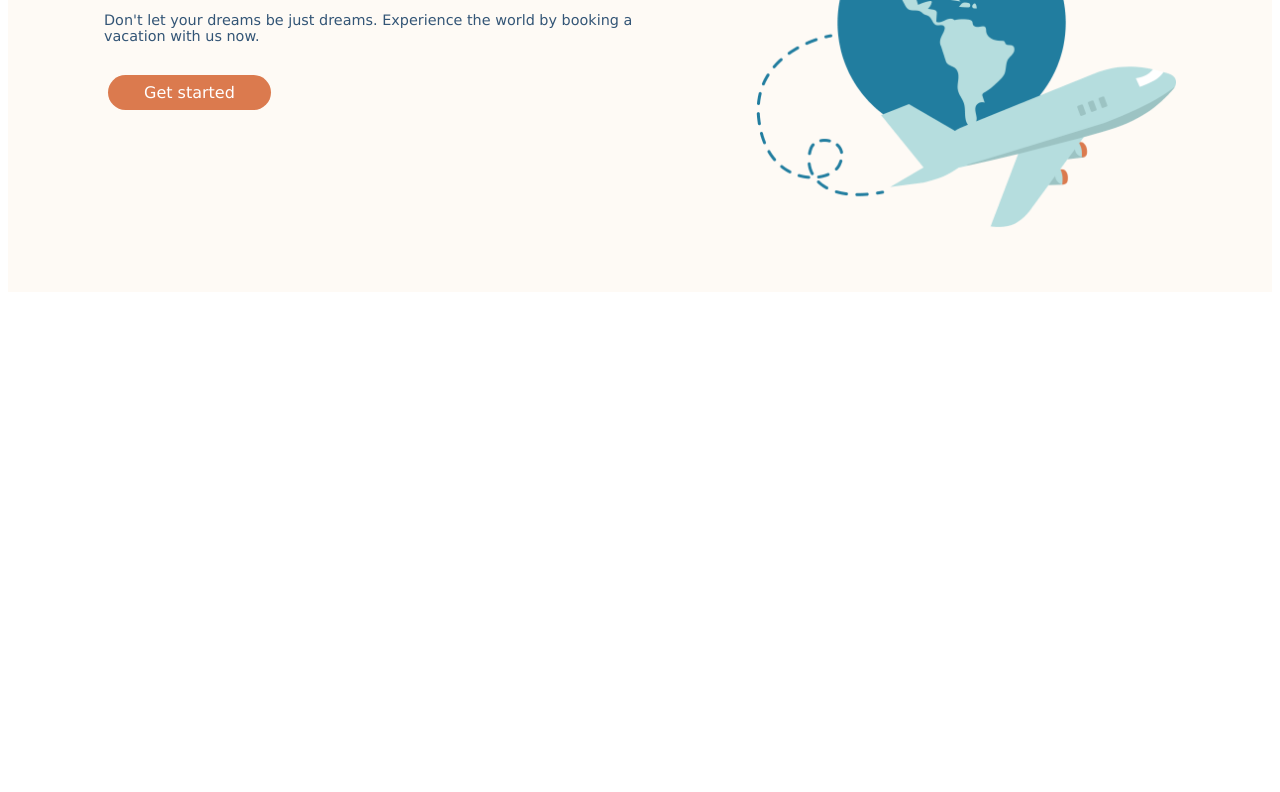
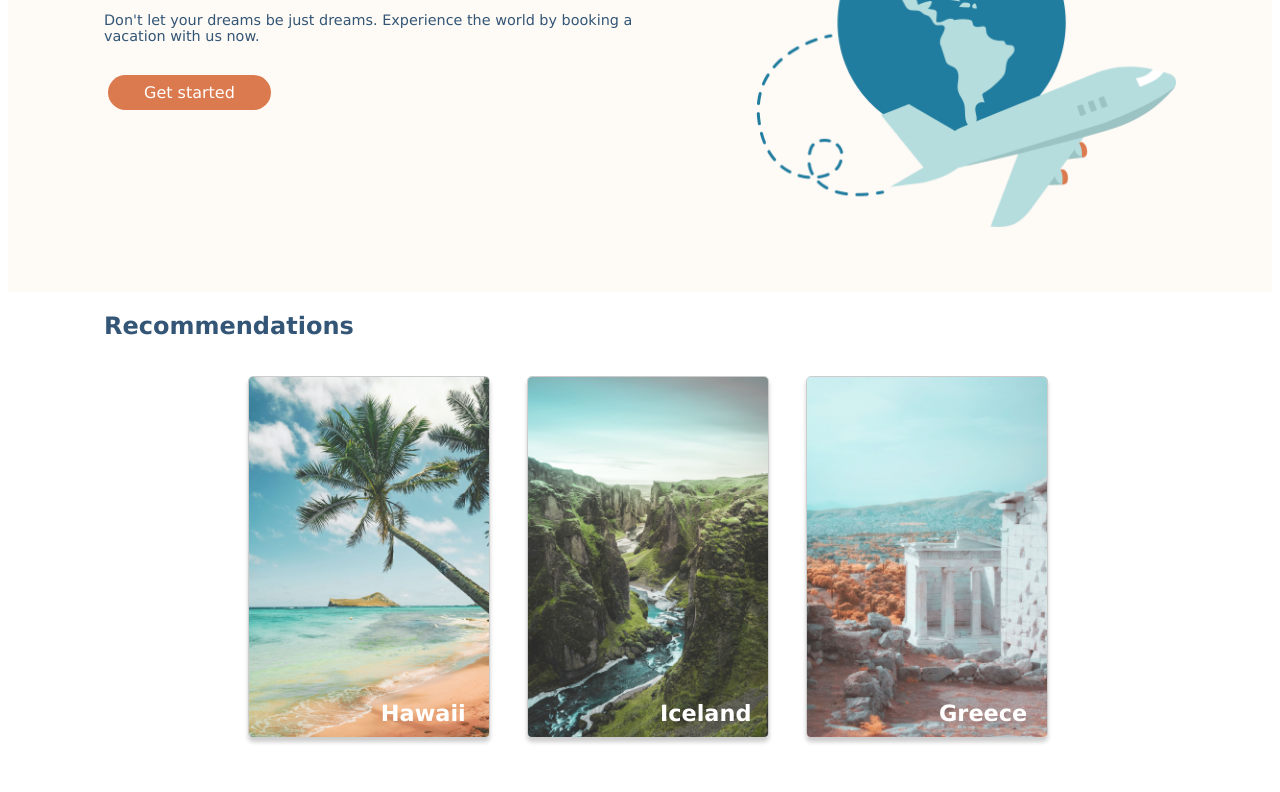
Before and after one commit to AndyLpk/Travelsite, a plain HTML site: page index.html in a window 1280 px wide. Shown: the part 244-1036 px from the top of the page. Before the commit the page ends 800 px from the top, so only its background shows below. Drawn offline with Linux system fonts and the light colour scheme.

Commit message:
recommendations and style done

```diff
--- a/css/global.css
+++ b/css/global.css
@@ -39,6 +39,12 @@ body {
 
 
 .nav-items a:hover{
-    color : aquamarine;
+    color : #db7a4e;
 
 }
+
+
+.nav-link-current {
+    border-bottom: .2rem solid #db7a4e;
+    padding-bottom: .75rem;
+}
--- a/css/main.css
+++ b/css/main.css
@@ -1,7 +1,4 @@
-a.nav-link-current {
-    border-bottom: .2rem solid #db7a4e;
-    padding-bottom: .75rem;
-}
+
 
 .travel-hero {
     height: 22rem;
@@ -50,3 +47,41 @@ a.nav-link-current {
     cursor: pointer;
     color: white;
 }
+
+.recommendation-title {
+    color: #335576;
+}
+
+
+.destination-img {
+    width: 100%;
+    box-shadow: 0px 4px 4px rgba(0, 0, 0, 0.20);
+    max-width: 15rem;
+    margin: auto;position: relative;
+    /* display: inline-flex;
+
+    text-align: center; */
+    border-radius: 5px;
+    border: 1px solid rgba(0, 0, 0, 0.20);
+}
+.card-destination {
+    display: inline-block;
+    align-items: center;
+    padding: 1rem;
+}
+
+.recommendation {
+    padding-left: 6rem;
+}
+.card-destination__hawaii {
+    padding-left: 9rem;
+}
+
+.destination-title {
+    position: relative;
+    bottom: 2.6rem;
+    left: 8.3rem;
+    font-size: 1.4rem;
+    font-weight: 600;
+    color: white;
+}
--- a/index.html
+++ b/index.html
@@ -25,13 +25,28 @@
     <main>
         <section class="travel-main">
             <div class="travel-intro">
-                <h1 class="travel-title">Travelling Comes With Endless Discoveries</h1>
+                <h1 class="travel-title">Traveling Comes With Endless Discoveries</h1>
                 <p class="travel-description">Don't let your dreams be just dreams. Experience the world by booking a vacation with us now.</p>
                 <a href="#" class="bottom">Get started</a>
             </div>
             <img class="travel-hero" src="./assets/images/hero.png">
         </section>
     </main>
+    <section class="recommendation">
+        <h2 class="recommendation-title">Recommendations</h2>
+             <div class="card-destination card-destination__hawaii">
+                <a class="destination-link" href="./pages/hawaii.html"><img class="destination-img" src="./assets/images/hawaii.jpg" alt="hawaii img"></a>
+                <div class="destination-title">Hawaii</div>
+            </div>
+            <div class="card-destination">
+                <a class="destination-link" href="./pages/iceland.html"><img class="destination-img" src="./assets/images/iceland.jpg" alt="iceland img"></a>
+                <div class="destination-title">Iceland</div>
+            </div>
+            <div class="card-destination">
+                <a class="destination-link" href="./pages/greece.html"><img class="destination-img" src="./assets/images/greece.jpg" alt="greece img"></a>
+                <div class="destination-title">Greece</div>
+            </div>
+    </section>
 
 </body>
 </html>
```
